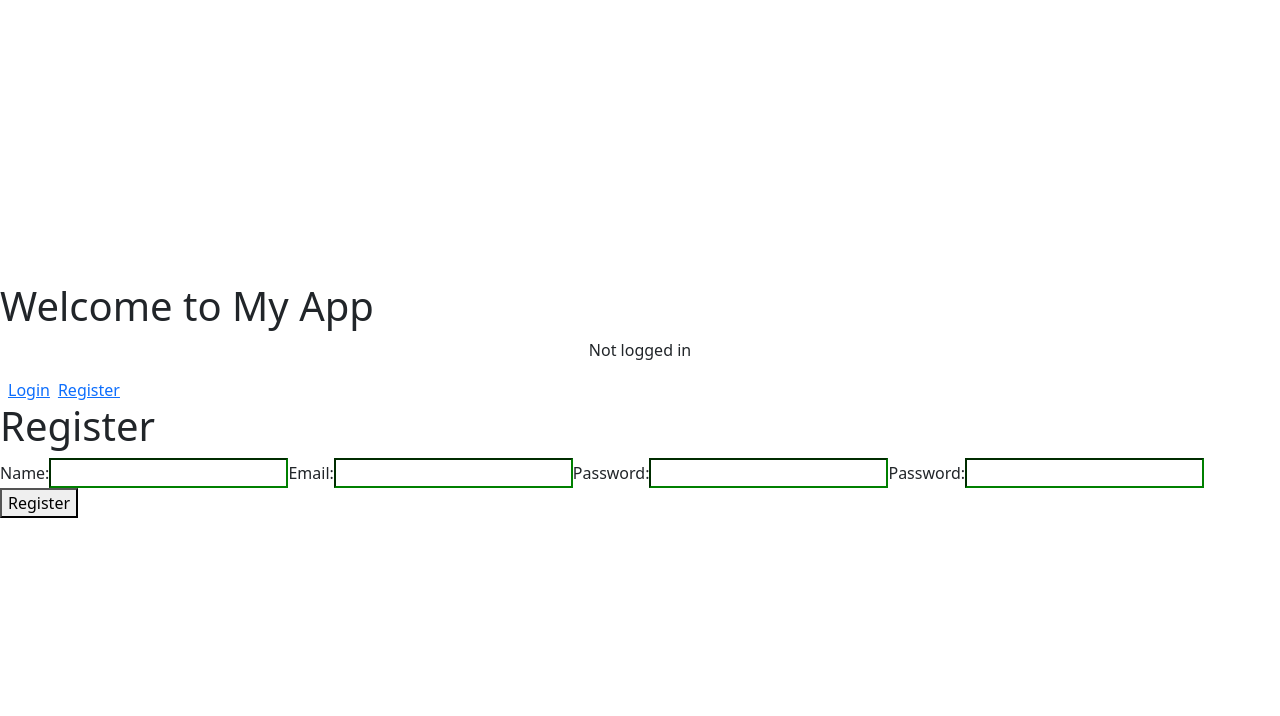
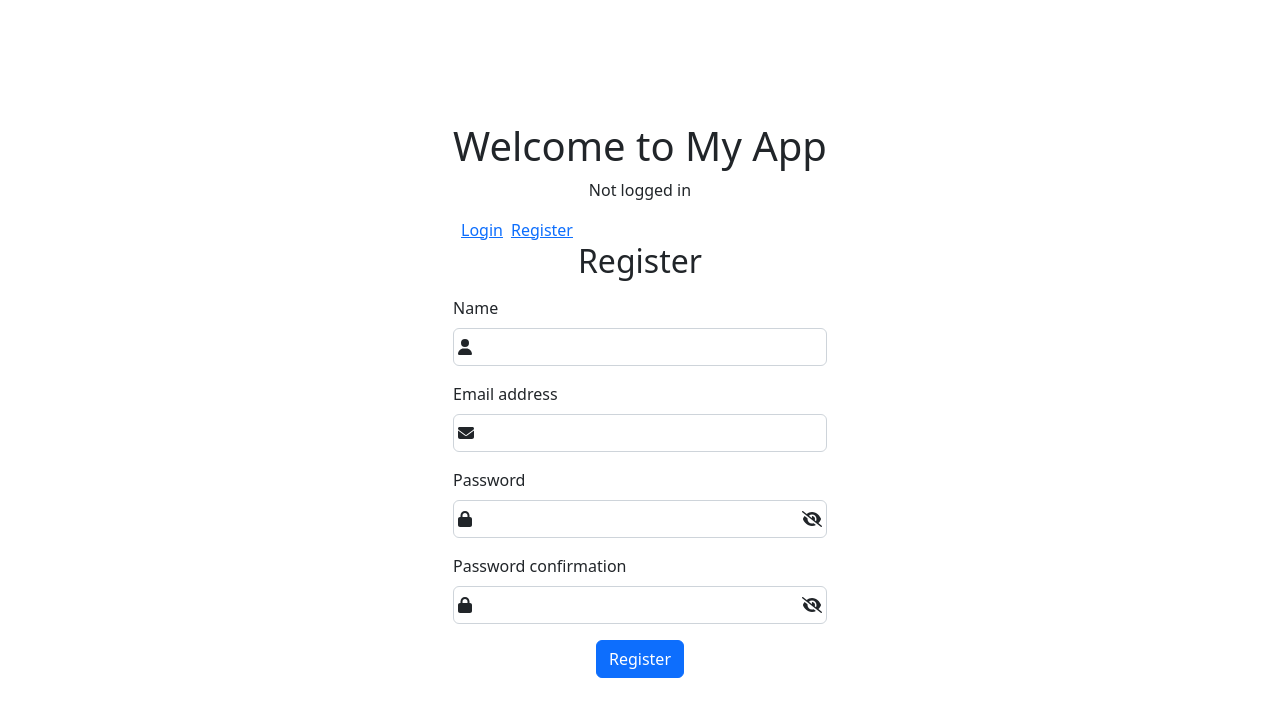
Before and after one commit to Elabdellaou/app-chat, a Vue app in the folder app-chat/: page /#/register in a window 1280 px wide. Shown: the top 716 px of the page. Built offline with nearby package versions, Linux system fonts and the light colour scheme.

Commit message:
add register

```diff
--- a/app-chat/src/App.vue
+++ b/app-chat/src/App.vue
@@ -18,8 +18,11 @@
       <router-link v-if="!isAuthenticated" to="/register" class="ms-2"
         >Register</router-link
       >
-      <router-link v-if="isAuthenticated" class="ms-2" to="/logout"
-        >Logout</router-link
+      <a
+        v-if="isAuthenticated"
+        @click.prevent="logout"
+        class="ms-2"
+        >Logout</a
       >
     </nav>
     <main>
@@ -36,9 +39,12 @@ import { useRouter } from "vue-router";
 const router = useRouter();
 const authStore = useAuthStore();
 
-const isAuthenticated = computed(() => authStore.isLoggedIn);
-const user = computed(() => authStore.user);
-
+let isAuthenticated = computed(() => authStore.isLoggedIn);
+let user = computed(() => authStore.user);
+const logout = async () => {
+  await authStore.logout()
+  router.push("/login");
+};
 watch(isAuthenticated, (newValue) => {
   if (newValue) {
     router.push("/home");
@@ -60,10 +66,10 @@ input:valid {
   input {
     padding-left: 25px;
     padding-right: 25px;
-    ~ #first-icon{
+    ~ #first-icon {
       left: 5px !important;
     }
-    ~ #last-icon{
+    ~ #last-icon {
       right: 5px !important;
     }
     // + svg:last-child{
--- a/app-chat/src/store/auth.js
+++ b/app-chat/src/store/auth.js
@@ -34,8 +34,11 @@ export const useAuthStore = defineStore('auth', {
         }
       }
     },
-    logout() {
+    async logout() {
+
+      await axios.post("/logout")
       this.token = null;
+      this.user = null;
       localStorage.removeItem('token');
       delete axios.defaults.headers.common['Authorization'];
     },
@@ -47,16 +50,22 @@ export const useAuthStore = defineStore('auth', {
       //   return null;
       // }
       // return response;
-      let response =null;
-      await axios.get("/user").then(res=>{
-        response=res;
-      }).catch(errors=>{
+      let response = null;
+      await axios.get("/user").then(res => {
+        response = res;
+      }).catch(errors => {
         this.logout()
       })
       return response;
     },
     async register(data) {
-
+      const result = await axios.post("/register", { password_confirmation: data.password_confirmation.value, name: data.name.value, email: data.emailInput.value, password: data.password.value });
+      // console.log(result)
+      if (result && result.status == 200) {
+        const token = result.data.token;
+        this.setAccessToken(token);
+        this.loadAccessToken();
+      }
     },
   },
   getters: {
--- a/app-chat/src/views/Auth/Login.vue
+++ b/app-chat/src/views/Auth/Login.vue
@@ -1,6 +1,6 @@
 <template>
   <form @submit.prevent="submitForm">
-    <p class="h2 text-center">Please Sign in</p>
+    <p class="h2 text-center">Sign in</p>
     <div class="mb-3" id="alert"></div>
     <div class="mb-3">
       <label for="exampleInputEmail1" class="form-label">Email address</label>
@@ -61,7 +61,7 @@
       </div>
     </div>
     <div class="d-flex justify-content-center">
-      <button type="submit" class="btn btn-primary">Login</button>
+      <button type="submit" class="btn btn-primary" :disabled="$v.$invalid">Login</button>
     </div>
   </form>
 </template>
@@ -90,14 +90,14 @@ const submitForm = async () => {
   const result = await v$.value.$validate();
   if (result) {
     // Form is valid, submit data
-    console.log("Form submitted:", {
-      email: emailInput.value,
-      password: password.value,
-    });
+    // console.log("Form submitted:", {
+    //   email: emailInput.value,
+    //   password: password.value,
+    // });
     await authStore
       .login({ emailInput, password })
-      .then((res) => {
-        console.log(res);
+      .then(() => {
+
       })
       .catch((errors) => {
         const parentAlert = document.querySelector("#alert");
--- a/app-chat/src/views/Auth/Register.vue
+++ b/app-chat/src/views/Auth/Register.vue
@@ -1,27 +1,185 @@
 <template>
-  <div>
-    <h1>Register</h1>
-    <form @submit="register">
-      <label for="name">Name:</label>
-      <input type="name" id="name" v-model="name" />
+  <form @submit.prevent="submitForm">
+    <p class="h2 text-center">Register</p>
+    <div class="mb-3" id="alert"></div>
+    <div class="mb-3">
+      <label for="name" class="form-label">Name</label>
+      <div id="form-group">
+        <input
+          type="name"
+          class="form-control"
+          v-model="name"
+          required
+          id="name"
+        />
+        <font-awesome-icon id="first-icon" :icon="['fas', 'user']" />
+      </div>
 
-      <label for="email">Email:</label>
-      <input type="email" id="email" v-model="email" />
+      <div v-if="v$.name.$error" class="form-text invalid-feedback">
+        Name is required and must be valid
+      </div>
+    </div>
+    <div class="mb-3">
+      <label for="exampleInputEmail1" class="form-label">Email address</label>
+      <div id="form-group">
+        <input
+          type="email"
+          class="form-control"
+          v-model="emailInput"
+          required
+          id="exampleInputEmail1"
+        />
+        <font-awesome-icon id="first-icon" :icon="['fas', 'envelope']" />
+      </div>
 
-      <label for="password">Password:</label>
-      <input type="password" id="password" v-model="password" />
+      <div v-if="v$.emailInput.$error" class="form-text invalid-feedback">
+        Email is required and must be valid
+      </div>
+    </div>
+    <div class="mb-3">
+      <label for="exampleInputPassword1" class="form-label">Password</label>
+      <div id="form-group">
+        <input
+          v-if="hide_password"
+          type="password"
+          class="form-control"
+          required
+          minlength="8"
+          v-model="password"
+          id="exampleInputPassword1"
+        />
+        <input
+          v-else
+          type="text"
+          class="form-control"
+          required
+          minlength="8"
+          v-model="password"
+          id="exampleInputPassword1"
+        />
+        <font-awesome-icon
+          id="last-icon"
+          @click="hide_password = !hide_password"
+          class=""
+          v-if="hide_password"
+          :icon="['fasr', 'eye-slash']"
+        />
+        <font-awesome-icon
+          id="last-icon"
+          @click="hide_password = !hide_password"
+          class=""
+          v-else
+          :icon="['fas', 'eye']"
+        />
+        <font-awesome-icon id="first-icon" :icon="['fas', 'lock']" />
+      </div>
+      <div v-if="v$.password.$error" class="form-text invalid-feedback">
+        Password is required
+      </div>
+    </div>
+    <div class="mb-3">
+      <label for="exampleInputPassword1" class="form-label"
+        >Password confirmation</label
+      >
+      <div id="form-group">
+        <input
+          v-if="hide_password_confirmation"
+          type="password"
+          class="form-control"
+          required
+          minlength="8"
+          v-model="password_confirmation"
+          id="exampleInputPassword1"
+        />
+        <input
+          v-else
+          type="text"
+          class="form-control"
+          required
+          minlength="8"
+          v-model="password_confirmation"
+          id="exampleInputPassword1"
+        />
+        <font-awesome-icon
+          id="last-icon"
+          @click="hide_password_confirmation = !hide_password_confirmation"
+          class=""
+          v-if="hide_password_confirmation"
+          :icon="['fasr', 'eye-slash']"
+        />
+        <font-awesome-icon
+          id="last-icon"
+          @click="hide_password_confirmation = !hide_password_confirmation"
+          class=""
+          v-else
+          :icon="['fas', 'eye']"
+        />
+        <font-awesome-icon id="first-icon" :icon="['fas', 'lock']" />
+      </div>
+      <div
+        v-if="v$.password_confirmation.$error"
+        class="form-text invalid-feedback"
+      >
+        Password confirmation is required
+      </div>
+    </div>
+    <div class="d-flex justify-content-center">
+      <button type="submit" class="btn btn-primary">Register</button>
+    </div>
+  </form>
+</template>
 
-      <label for="password_confirmation">Password:</label>
-      <input
-        type="password_confirmation"
-        id="password_confirmation"
-        v-model="password_confirmation"
-      />
-      <button type="submit">Register</button>
-    </form>
-  </div>
-</template>
-<script>
-const register = () => {};
+<script setup>
+import { ref } from "vue";
+import { required, email, minLength, sameAs } from "vuelidate/lib/validators";
+import { useVuelidate } from "@vuelidate/core";
+import { useAuthStore } from "../../store/auth";
+import { useRouter } from "vue-router";
+
+const router = useRouter();
+let emailInput = ref("");
+let name = ref("");
+let password = ref("");
+let password_confirmation = ref("");
+let hide_password = ref(true);
+let hide_password_confirmation = ref(true);
+const authStore = useAuthStore();
+
+const rules = {
+  emailInput: { required, email },
+  password: { required, minLength: minLength(8) },
+  name: { required, minLength: minLength(3) },
+  password_confirmation: {
+    required,
+    minLength: minLength(8),
+    // sameAsPassword: sameAs("password"),
+  },
+};
+
+const v$ = useVuelidate(rules, {
+  emailInput,
+  password,
+  name,
+  password_confirmation,
+});
+
+const submitForm = async () => {
+  const result = await v$.value.$validate();
+  if (result) {
+    // Form is valid, submit data
+    await authStore
+      .register({ name, emailInput, password, password_confirmation })
+      .then((res) => {
+        console.log(res);
+      })
+      .catch((errors) => {
+        console.log(errors);
+        //   const parentAlert = document.querySelector("#alert");
+        //   parentAlert.innerHTML =
+        //     '<div class="alert alert-danger alert-dismissible fade show" role="alert">The email or password is incorrect. <button type="button" class="btn-close" data-bs-dismiss="alert"aria-label="Fermer"></button></div>';
+      });
+    if (authStore.isLoggedIn) router.push("/home");
+  }
+};
 </script>
-<style></style>
+<style lang="scss" scoped></style>
```
